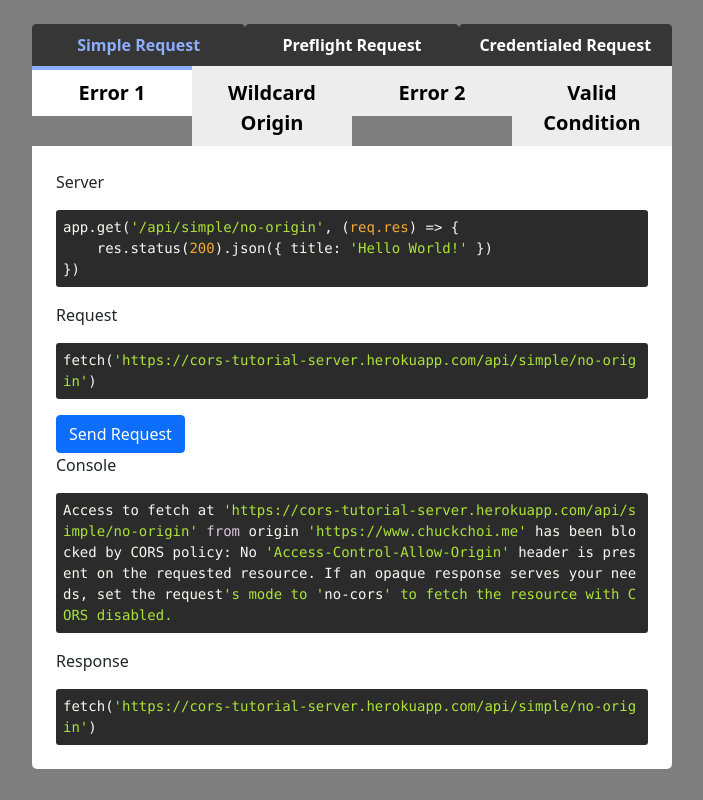
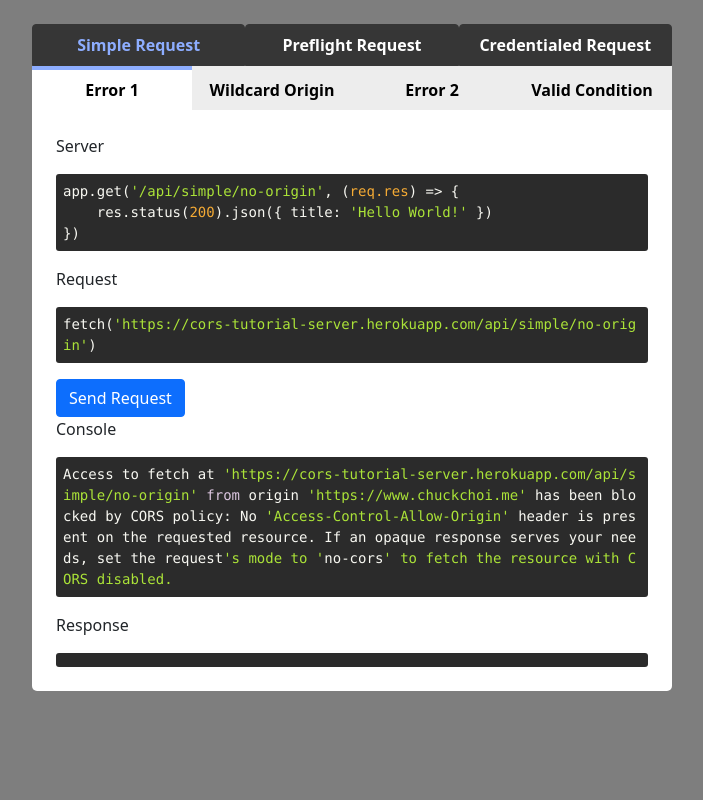
Before and after one commit to chuckchoiboi/cors-tutorial, a React (Create React App) app: page / in a window 1280 px wide. Shown: the whole page, without its empty margins (288-991 px from the left). Built offline with nearby package versions, Linux system fonts and the light colour scheme.

Commit message:
adjust font size

```diff
--- a/src/App.css
+++ b/src/App.css
@@ -73,7 +73,7 @@
 .SecondaryTabs > .nav .nav-item .nav-link {
   background-color: #ededed !important;
   color: #000;
-  font-size: 20px;
+  font-size: 16px;
   font-weight: bold;
 }
 
--- a/src/components/Tab.jsx
+++ b/src/components/Tab.jsx
@@ -1,3 +1,4 @@
+import { useState, useEffect } from 'react'
 import SyntaxHighlighter from 'react-syntax-highlighter';
 import { a11yDark } from 'react-syntax-highlighter/dist/esm/styles/hljs';
 
@@ -9,15 +10,17 @@ const Tab = ({data}) => {
     res.status(200).json({ title: 'Hello World!' })
 })`;
 
-    const request = data.header ? `fetch('${data.url}', '${data.header}')` : `fetch('${data.url}')`
+    const request = data.header ? `fetch('${data.url}', '${data.header}')` : `fetch('${data.url}')`;
 
-    const console = "Access to fetch at 'https://cors-tutorial-server.herokuapp.com/api/simple/no-origin' from origin 'https://www.chuckchoi.me' has been blocked by CORS policy: No 'Access-Control-Allow-Origin' header is present on the requested resource. If an opaque response serves your needs, set the request's mode to 'no-cors' to fetch the resource with CORS disabled."
+    const console = "Access to fetch at 'https://cors-tutorial-server.herokuapp.com/api/simple/no-origin' from origin 'https://www.chuckchoi.me' has been blocked by CORS policy: No 'Access-Control-Allow-Origin' header is present on the requested resource. If an opaque response serves your needs, set the request's mode to 'no-cors' to fetch the resource with CORS disabled.";
+
+    const [response, setResponse] = useState('')
 
     const sendReq = (data) => {
         if (data.header) {
-            fetch(data.url, data.header)
+            fetch(data.url, data.header).then(res => res.json()).then(data => setResponse(`${data}`) )
         } else {
-            fetch(data.url)
+            fetch(data.url).then(res => res.json()).then(data => setResponse(`${data}`))
         }
     }
 
@@ -38,7 +41,7 @@ const Tab = ({data}) => {
                 </SyntaxHighlighter>
             <p>Response</p>
                 <SyntaxHighlighter language="javascript" style={a11yDark} lineProps={{style: {wordBreak: 'break-all', whiteSpace: 'pre-wrap'}}} wrapLines={true}>
-                    {`${request}`}
+                    {`${response}`}
                 </SyntaxHighlighter>
         </div>
     )
--- a/src/index.css
+++ b/src/index.css
@@ -1,6 +1,6 @@
 body {
   margin: 0;
-  font-size: 25px;
+  font-size: 16px;
   font-family: -apple-system, BlinkMacSystemFont, 'Segoe UI', 'Roboto', 'Oxygen', 'Ubuntu',
     'Cantarell', 'Fira Sans', 'Droid Sans', 'Helvetica Neue', sans-serif;
   -webkit-font-smoothing: antialiased;
```
